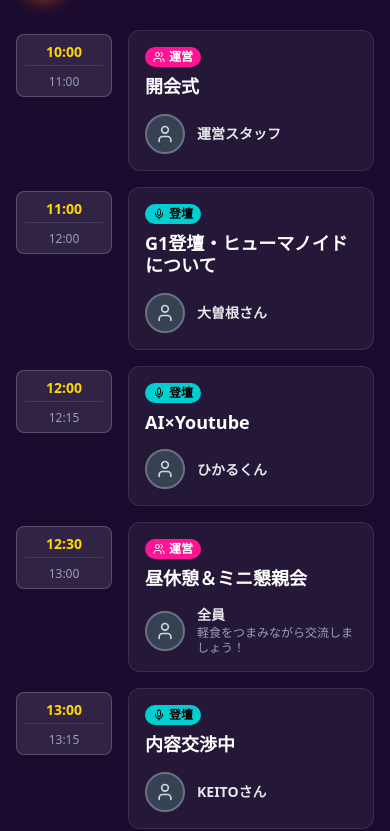
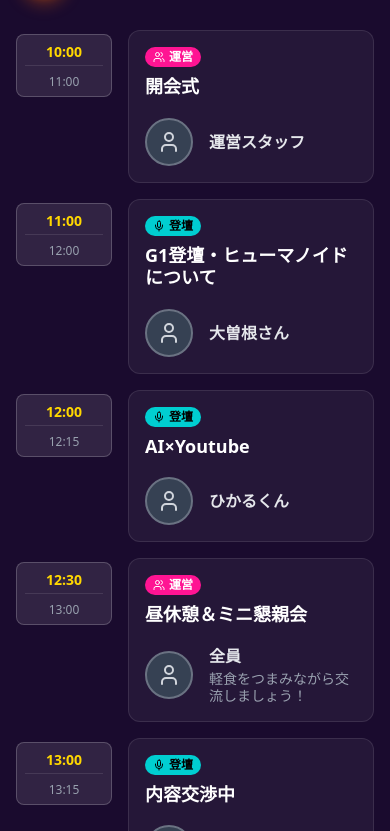
Before and after one commit to nanameru/bounenkai-lp, a Next.js app: page / in a window 390 px wide. Shown: the part 3393-4224 px from the top of the page. Built offline with nearby package versions, Linux system fonts and the light colour scheme; a web font is replaced by a local one.

Commit message:
style: increase size of speaker info in TimeTable card

```diff
--- a/app/components/TimeTable.tsx
+++ b/app/components/TimeTable.tsx
@@ -166,8 +166,8 @@ const ScheduleCard = ({ item }: { item: ScheduleItem }) => {
           </h3>
 
           {item.speaker && (
-            <div className="flex items-center gap-3 mt-2">
-              <div className="flex-shrink-0 w-10 h-10 rounded-full bg-gray-700 flex items-center justify-center border-2 border-gray-500 overflow-hidden relative">
+            <div className="flex items-center gap-4 mt-3">
+              <div className="flex-shrink-0 w-12 h-12 md:w-14 md:h-14 rounded-full bg-gray-700 flex items-center justify-center border-2 border-gray-500 overflow-hidden relative">
                 {item.image ? (
                   <Image
                     src={item.image}
@@ -176,15 +176,15 @@ const ScheduleCard = ({ item }: { item: ScheduleItem }) => {
                     className="object-cover"
                   />
                 ) : (
-                  <User size={20} className="text-gray-300" />
+                  <User size={24} className="text-gray-300" />
                 )}
               </div>
               <div className="flex flex-col">
-                <span className="text-sm font-bold text-gray-200 leading-tight">
+                <span className="text-base md:text-lg font-bold text-gray-200 leading-tight">
                   {item.speaker}
                 </span>
                 {item.description && !item.title.includes(item.description) && (
-                   <span className="text-xs text-gray-400 leading-tight mt-0.5">
+                   <span className="text-sm text-gray-400 leading-tight mt-1">
                      {item.description}
                    </span>
                 )}
```
